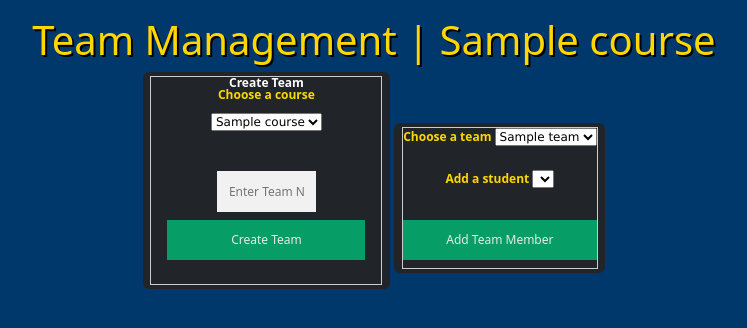
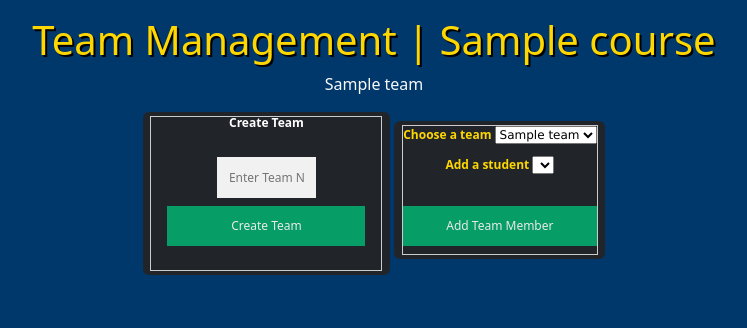
Before and after one commit to Jcampbell30/CS-4900-Project, a Flask app: page /teams/1 in a window 1280 px wide. Shown: the part 56-384 px from the top of the page, without its empty margins (196-943 px from the left). Run offline with Flask 3, Linux system fonts and the light colour scheme; a user stored in the database is signed in; tables that the repository leaves empty hold one stand-in row (values such as "Sample post"); lists and menus that the app fills with data are empty; parts of the project's set-up code (start-up, migrations or seed data) failed here and were passed over.

Commit message:
fix: Fixed teams

```diff
--- a/api/website/templates/teams.html
+++ b/api/website/templates/teams.html
@@ -4,6 +4,12 @@
 
 
 <h1>Team Management | {{ course.courseName }}</h1>
+
+<div>
+  {% for team in teams %}
+    <p class="text-light">{{ team.teamName }}</p>
+  {% endfor %}
+</div>
 
 <!--
   A form to create a new team
@@ -12,14 +18,8 @@
 <form method="POST" style="border:1px solid #ccc">
   <div>
     <header>Create Team</header>
-    <label for="courseID">Choose a course</label><br><br>
-    <SELECT name="courseID" style="font-family:verdana">
-      {% for course in courses %}
-        <OPTION value='{{course.courseID}}'>{{course.courseName}}</OPTION>
-      {% endfor %}
-    </SELECT>
   </div>
-  <br><br>
+  <br>
   <div class="container">
     <input type="text" placeholder="Enter Team Name" name="createTeam" required/>
     <button type="submit" value="Submit">Create Team</button>
@@ -35,14 +35,14 @@
       {% for team in teams %}
         <OPTION value='{{team.teamID}}'>{{team.teamName}}</OPTION>
       {% endfor %}
-    </SELECT><br><br><br>
+    </SELECT><br><br>
     <label for="studentName">Add a student</label>
     <SELECT name = "studentID" style = "font-family:verdana">
       {% for name in students %}
         <OPTION value='{{name.userID}}'>{{name.userFirstName}} {{name.userLastName}}</OPTION>
       {% endfor %}
     </SELECT><br><br><br>
-    <button type="submit" value="add_member">Add Team Member</button>
+    <button type="submit" value="Submit">Add Team Member</button>
   </div>
 </form>
 </div>
--- a/api/website/views.py
+++ b/api/website/views.py
@@ -156,7 +156,7 @@ def teams(course_id):
             try:
                 team_id = request.form['teamID']
                 print(f"team_id = {team_id}")
-                already_assigned = TeamAssignment.query.filter_by(team_id=team_id).filter_by(userID=request.form['studentID']).first()
+                already_assigned = TeamAssignment.query.filter_by(teamID=team_id).filter_by(userID=request.form['studentID']).first()
                 print (already_assigned)
                 if already_assigned:
                     flash('Student already assigned to this team!', category='error')
@@ -169,13 +169,13 @@ def teams(course_id):
                 print(e)
 
     print(current_user.userID)
-    courses = Course.query.filter_by(teacherID=current_user.userID).all()
-    print(courses)
-    students = Users.query.filter_by(role='s').all()
+    assigned_ids = StudentAssignment.query.filter_by(courseID=course_id)
+
+    all_students = Users.query.filter_by(role='s').all()
 
     teams=Team.query.filter_by(courseID=course.courseID).all()
     print(teams)
-    return render_template('teams.html', user=current_user, course=course, courses=courses, students=students, teams=teams)
+    return render_template('teams.html', user=current_user, course=course, students=all_students, teams=teams)
 
 # Individual team page
 @views.route('/team/<int:id>', methods=['GET', 'POST'])
@@ -280,7 +280,8 @@ def create_course():
             db.session.commit()
             flash('Course created successfully!', category='success')
 
-    all_faculty = Users.query.filter_by(role='f').all()
+
+    all_faculty = Users.query.filter(Users.role.in_(['f', 'a'])).all()
 
     return render_template('create-course.html', user=current_user, faculty=all_faculty)
 
```
Also changed, not shown: api/website/templates/admin.html (+1 -16 lines).
